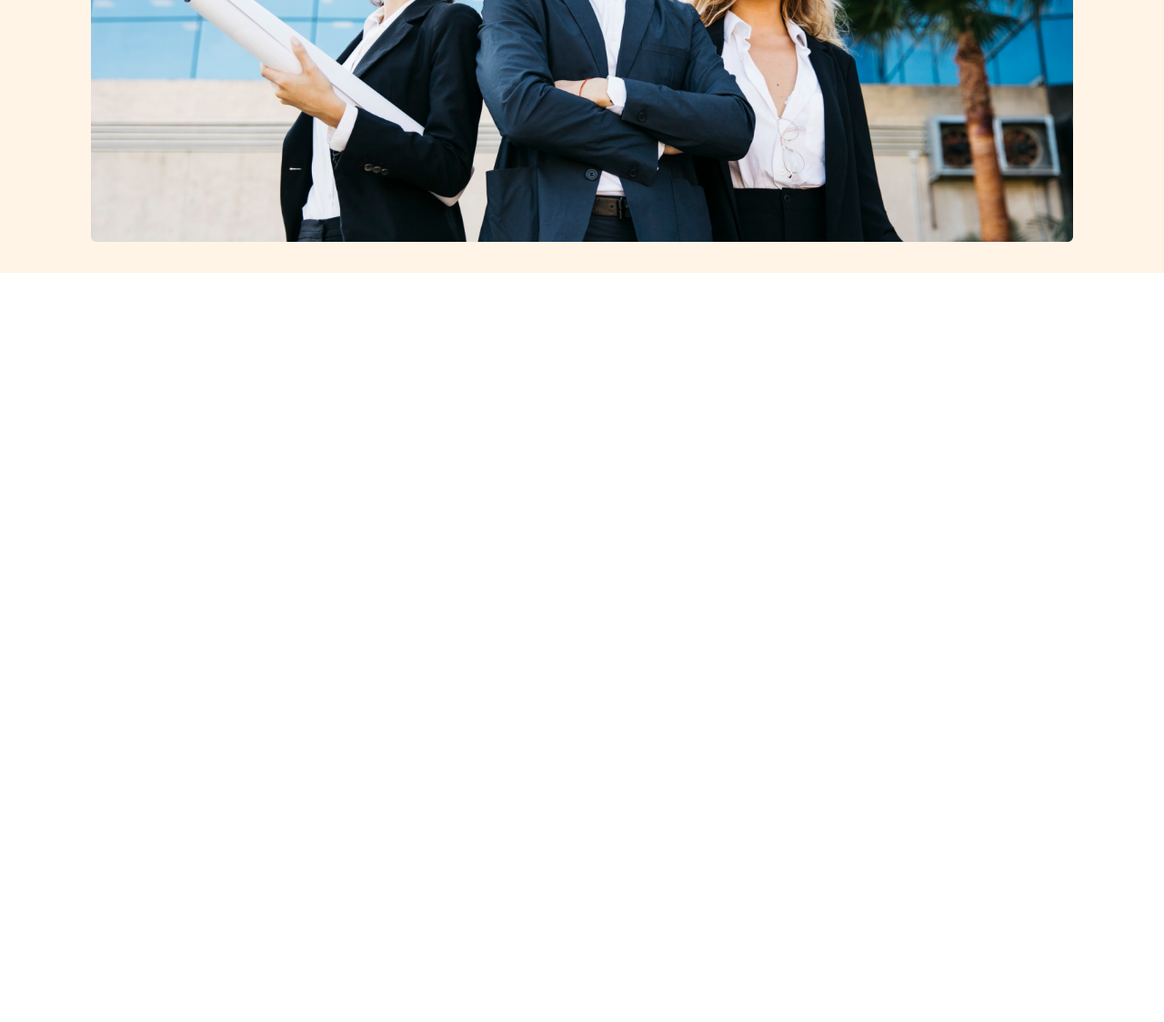
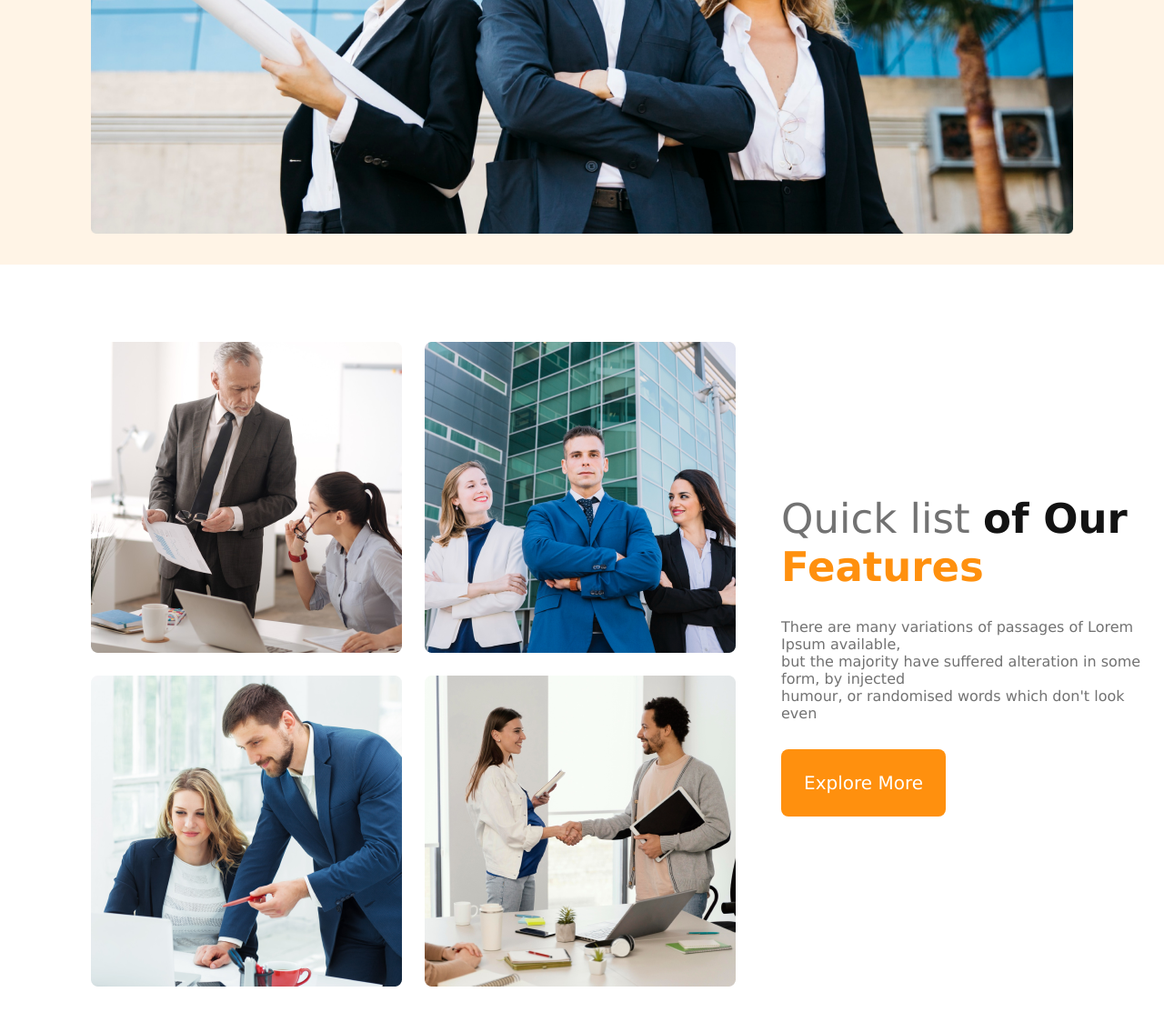
Before and after one commit to Khan-Mahmud-Hasan/assignment-2, a plain HTML site: page index.html in a window 1280 px wide. Shown: the part 832-1956 px from the top of the page at 91% size. Before the commit the page ends 1132 px from the top, so only its background shows below. Drawn offline with Linux system fonts and the light colour scheme.

Commit message:
quick-list-features // section added

```diff
--- a/index.html
+++ b/index.html
@@ -11,13 +11,12 @@
 </head>
 <header>
     <!-- nav bar start -->
-    <nav class="nav-container">
-        <div>
-            <h2 class="nav-title">G3 Architects</h2>
+    <nav class="nav-container container">
+        <div class="nav-title">
+            <h2>G3 Architects</h2>
         </div>
-        <div class="menu-container">
+        <div class="menu-container container">
             <ul class="menu-items">
-                <li class="menu-item">Home</li>
                 <li class="menu-item">Home</li>
                 <li class="menu-item">About</li>
                 <li class="menu-item">Contact Us</li>
@@ -40,6 +39,26 @@
     </div>
     <!-- Banner End -->
 </header>
+<main>
+    <section class="quick-list-features">
+        <div class="feature">
+            <img src="images/team1.png" alt="">
+            <img src="images/team2.png" alt="">
+            <img src="images/team3.png" alt="">
+            <img src="images/team4.png" alt="">
+        </div>
+        <div class="feature-details">
+            <h3 class="feature-title"><span class="first-part">Quick list</span> <span class="second-part">of Our
+                </span> <br> <span class="third-part">Features</span> </h3>
+            <p class="feature-info">There are many variations of passages of Lorem Ipsum available, <br> but the
+                majority have suffered
+                alteration
+                in some form, by injected <br> humour, or randomised words which don't look even</p>
+            <button class="feature-btn">Explore More</button>
+        </div>
+    </section>
+
+</main>
 
 <body>
 
--- a/style.css
+++ b/style.css
@@ -18,8 +18,7 @@ header {
 }
 
 .nav-title {
-    font-weight: 700;
-    font-size: 45px;
+    font-size: 25px;
 }
 
 .menu-items {
@@ -41,19 +40,20 @@ header {
 }
 
 .banner-title {
-    font-weight: 700;
+    /* font-weight: 700px; */
     font-size: 64px;
     margin-top: 30px;
 }
 
-.banner-info {
-    font-weight: 400;
+.banner-info,
+.feature-info {
     font-size: 16px;
     color: #727272;
     margin-top: 30px;
 }
 
-.banner-btn {
+.banner-btn,
+.feature-btn {
     margin-top: 30px;
     color: white;
     font-size: 20px;
@@ -67,3 +67,64 @@ header {
 .banner-container img {
     width: 100%;
 }
+
+
+/* Main section Style */
+.quick-list-features {
+    display: flex;
+    justify-content: center;
+    align-items: center;
+    margin: 85px 5px 100px 100px;
+}
+
+.feature {
+    display: grid;
+    grid-template-columns: repeat(2, 1fr);
+    gap: 25px;
+}
+
+.feature img {
+    width: 342px;
+}
+
+.feature-details {
+    margin-left: 50px;
+}
+
+.feature-title {
+    font-weight: 500;
+    font-size: 45px;
+}
+
+.first-part {
+    color: #727272;
+}
+
+.second-part {
+    color: #131313;
+    font-weight: 700;
+}
+
+.third-part {
+    font-weight: 700;
+    color: #FF900E;
+}
+
+
+
+/* ---------------------
+Responsive
+------------------------ */
+
+/* Mobile Device */
+
+@media only screen and (max-width:688px) {
+    .container {
+        width: 100%;
+    }
+
+    .nav-container .menu-items {
+        flex-direction: column;
+        grid-template-columns: repeat(1, 1fr);
+    }
+}
```
